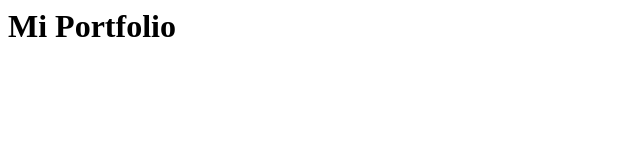
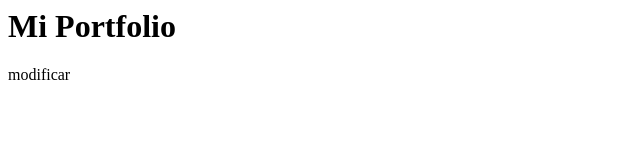
Before and after one commit to bardero23/PortfolioFrontend, a plain HTML site: page index.html in a window 1280 px wide. Shown: the full height of the page, 0-640 px from the left. Drawn offline with Linux system fonts and the light colour scheme.

Commit message:
Update index.html

```diff
--- a/index.html
+++ b/index.html
@@ -1 +1,2 @@
 <h1>Mi Portfolio</h1>
+<p> modificar </p>
```
